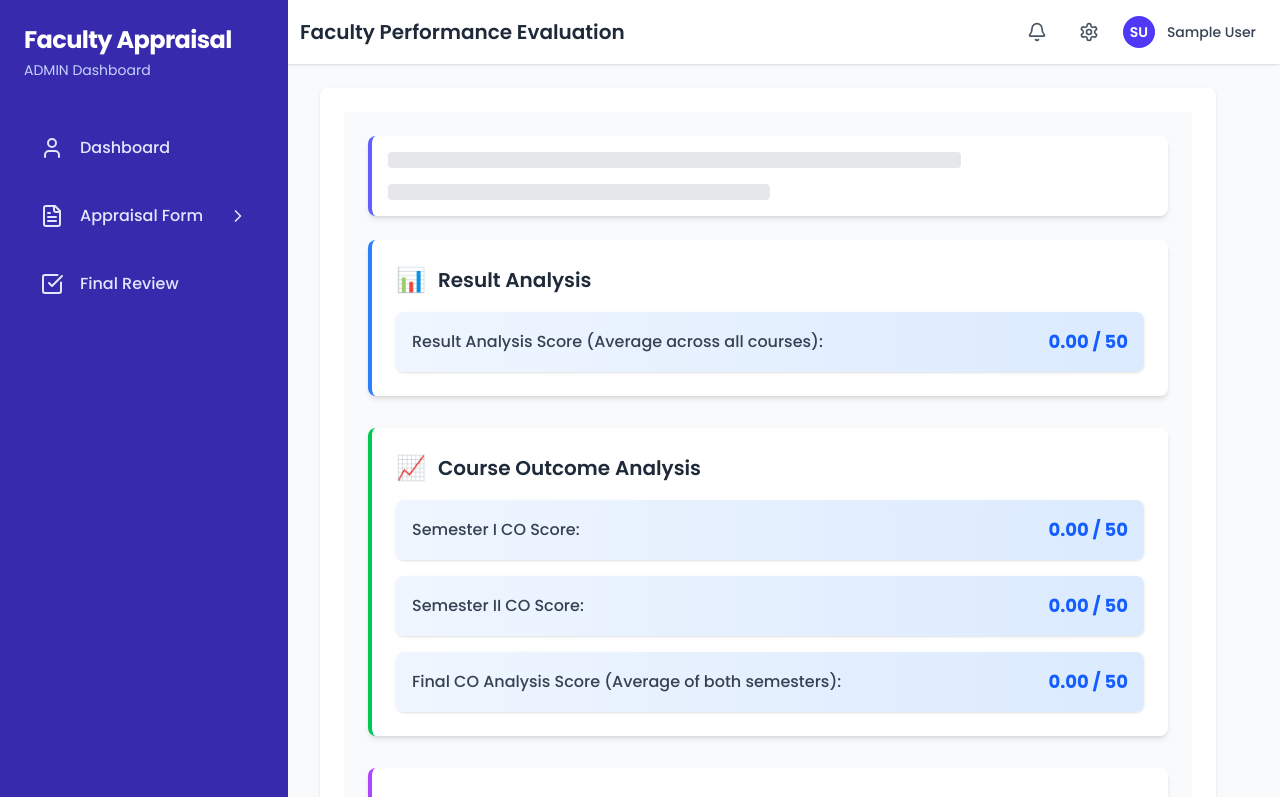
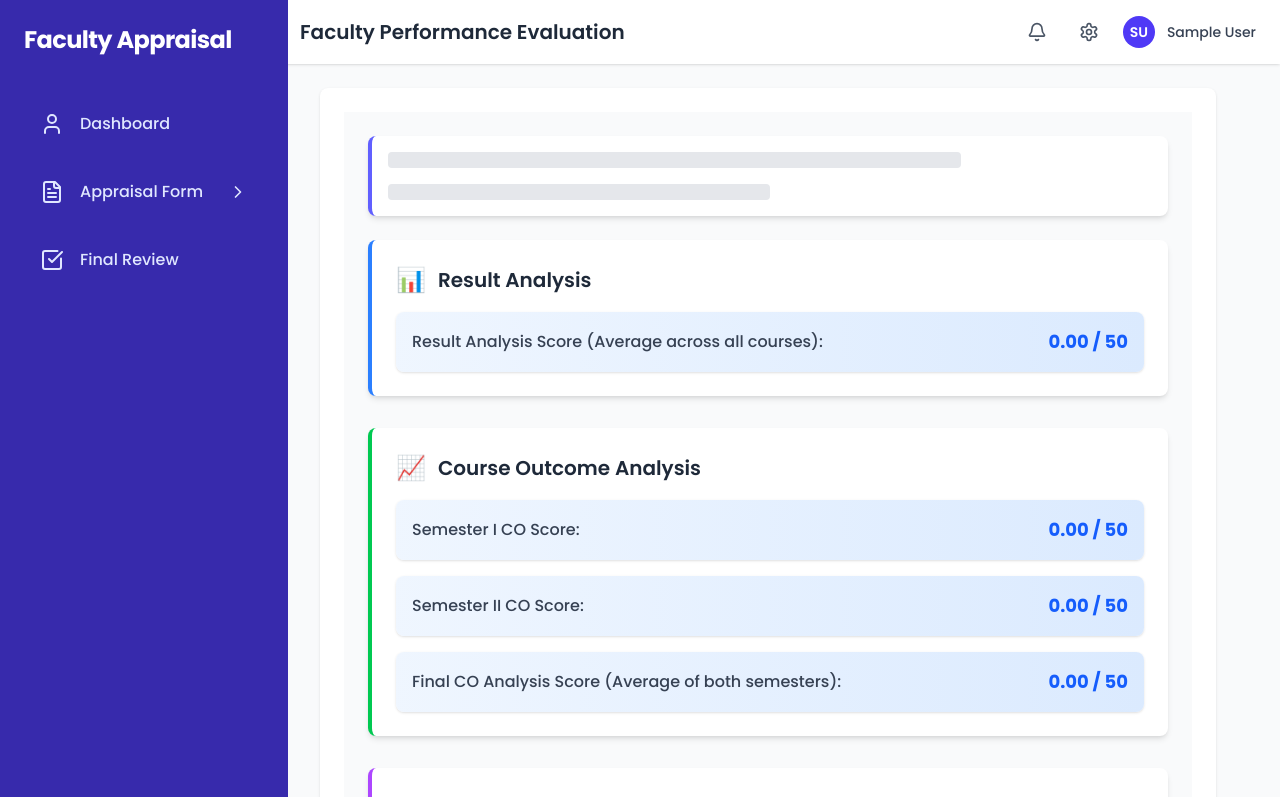
Before and after one commit to patil-rushikesh/FDW-frontend, a React (Vite) app: page /teaching in a window 1280 px wide. Shown: the top 797 px of the page. Built offline with nearby package versions, Linux system fonts and the light colour scheme; sample sign-in values are in the browser's storage.

Commit message:
HOD panel started

```diff
--- a/src/App.jsx
+++ b/src/App.jsx
@@ -25,7 +25,7 @@ import Review from "./components/forms/review";
 import VerificationTeam from "./components/adminpage/VerificationTeam";
 import AddFaculty from "./components/adminpage/AddFaculty";
 import FacultyList from "./components/adminpage/FacultyList";
-import FacultyFormsList from "./components/adminpage/FacultyFormsList"; // Import the component
+import FacultyFormsList from "./components/HOD/FacultyFormsList"; // Import the component
 
 // Protected Route component
 const ProtectedRoute = ({ children }) => {
--- a/src/components/forms/TeachingPerformance.jsx
+++ b/src/components/forms/TeachingPerformance.jsx
@@ -583,9 +583,7 @@ const calculateCourseScore = (course) => {
         ptgMeetings: Number(formData.ptgMeetings),
         total_marks: scores.ptgScore,
       },
-      9: {
-        total: scores.finalScore,
-      },
+      total_marks: scores.finalScore,
     };
 
     try {
--- a/src/components/layout/Sidebar.jsx
+++ b/src/components/layout/Sidebar.jsx
@@ -68,7 +68,7 @@ export default function Sidebar({ isOpen, onClose }) {
 
   // Get user role from localStorage
   const userData = JSON.parse(localStorage.getItem("userData") || "{}");
-  const userRole = userData.role?.toLowerCase() || "faculty";
+  const userRole = userData.desg?.toLowerCase() || "faculty";
 
   const toggleParts = () => setIsPartsOpen(!isPartsOpen);
   const togglePrivilege = () => setIsPrivilegeOpen(!isPrivilegeOpen);
```
Also changed, not shown: src/components/HOD/FacultyFormsList.jsx (renamed from src/components/adminpage/FacultyFormsList.jsx).
